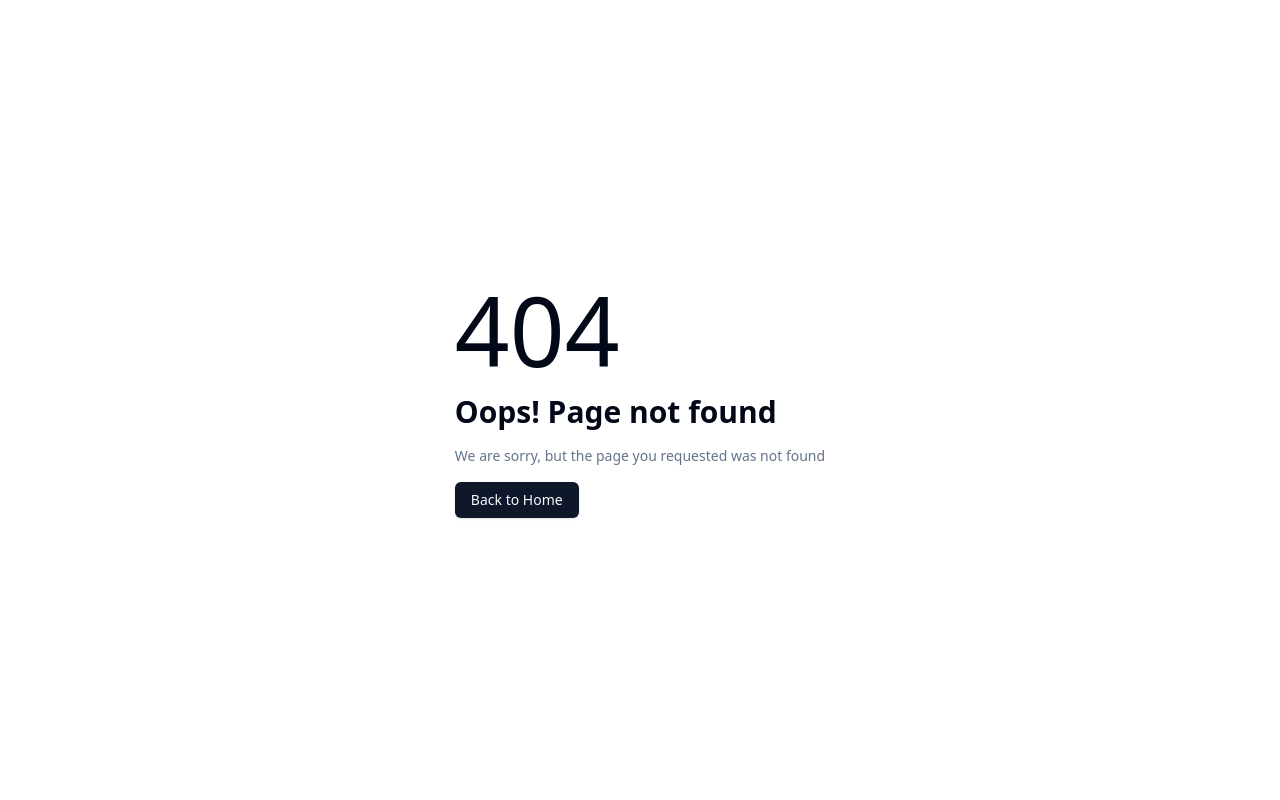
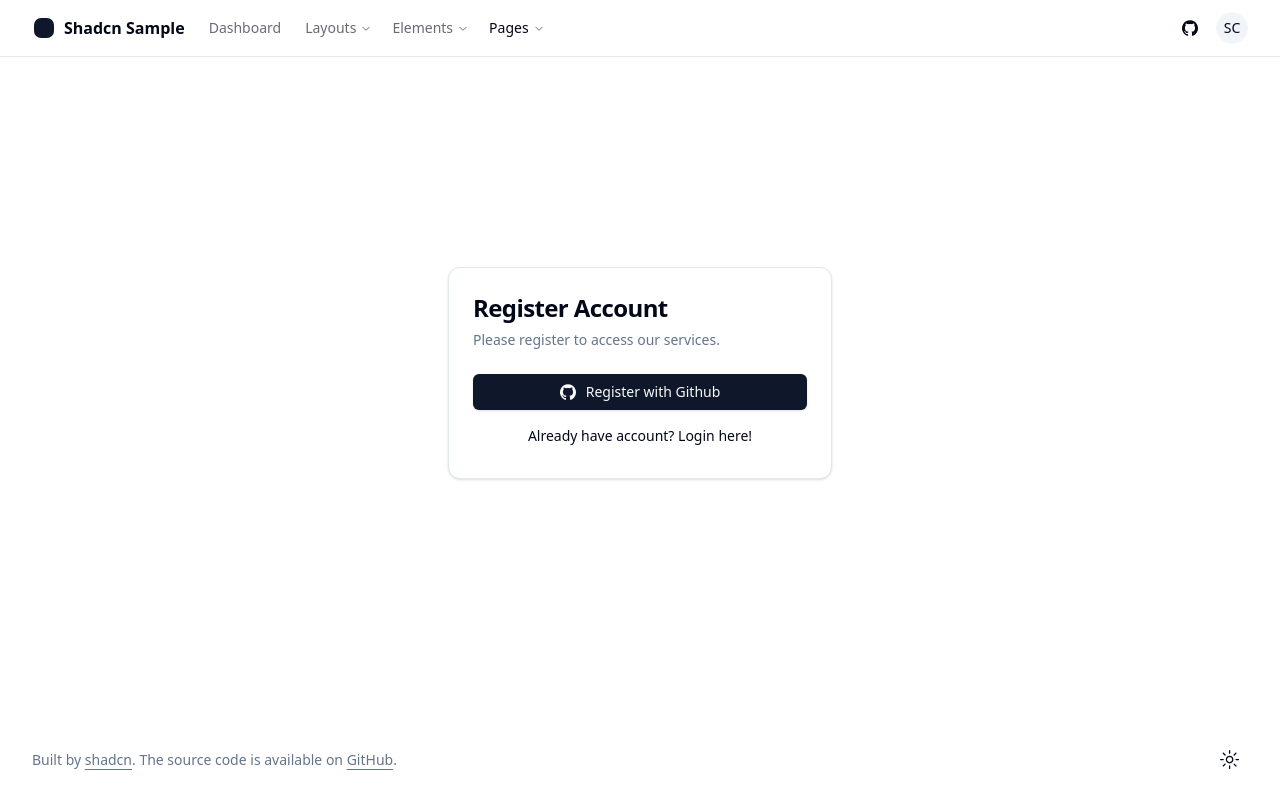
Before and after one commit to hayyi2/shadcn-sample, a React (Vite) app: page /auth/register in a window 1280 px wide. Before the commit this address had no page. Built offline with nearby package versions, Linux system fonts and the light colour scheme.

Commit message:
auth pages

```diff
--- a/src/components/layouts/AppLayout.tsx
+++ b/src/components/layouts/AppLayout.tsx
@@ -6,8 +6,8 @@ export function Applayout() {
     return (
         <>
             <Header />
-            <div className="flex-grow">
-                <div className="container px-4 md:px-8">
+            <div className="flex-grow flex flex-col">
+                <div className="container px-4 md:px-8 flex-grow flex flex-col">
                     <Outlet />
                 </div>
             </div>
--- /dev/null
+++ b/src/pages/Login.tsx
@@ -0,0 +1,30 @@
+import { Icons } from "@/components/icons";
+import { Button, buttonVariants } from "@/components/ui/button";
+import { Card, CardContent, CardDescription, CardHeader, CardTitle } from "@/components/ui/card";
+import { cn } from "@/lib/utils";
+import { NavLink } from "react-router-dom";
+
+export default function Login() {
+    return (
+        <div className="flex-grow flex items-center">
+            <Card className="w-96 mx-auto mb-8">
+                <CardHeader>
+                    <CardTitle className="text-2xl">Login Account</CardTitle>
+                    <CardDescription>Please log in to access our services.</CardDescription>
+                </CardHeader>
+                <CardContent className="space-y-2">
+                    <Button className="w-full">
+                        <Icons.gitHub className="h-4 w-4 mr-2.5" />
+                        Login with Github
+                    </Button>
+                    <NavLink
+                        to="/auth/register"
+                        className={cn(
+                            buttonVariants({ variant: "ghost" }),
+                            "w-full"
+                        )}>or Create new Account!</NavLink>
+                </CardContent>
+            </Card>
+        </div>
+    )
+}
--- /dev/null
+++ b/src/pages/Register.tsx
@@ -0,0 +1,30 @@
+import { Icons } from "@/components/icons";
+import { Button, buttonVariants } from "@/components/ui/button";
+import { Card, CardContent, CardDescription, CardHeader, CardTitle } from "@/components/ui/card";
+import { cn } from "@/lib/utils";
+import { NavLink } from "react-router-dom";
+
+export default function Register() {
+    return (
+        <div className="flex-grow flex items-center">
+            <Card className="w-96 mx-auto mb-8">
+                <CardHeader>
+                    <CardTitle className="text-2xl">Register Account</CardTitle>
+                    <CardDescription>Please register to access our services.</CardDescription>
+                </CardHeader>
+                <CardContent className="space-y-2">
+                    <Button className="w-full">
+                        <Icons.gitHub className="h-4 w-4 mr-2.5" />
+                        Register with Github
+                    </Button>
+                    <NavLink
+                        to="/auth/login"
+                        className={cn(
+                            buttonVariants({ variant: "ghost" }),
+                            "w-full"
+                        )}>Already have account? Login here!</NavLink>
+                </CardContent>
+            </Card>
+        </div>
+    )
+}
```
Also changed, not shown: src/Router.tsx (+10 -0 lines), 1 other file (tests, documents, lock files or other folders).
